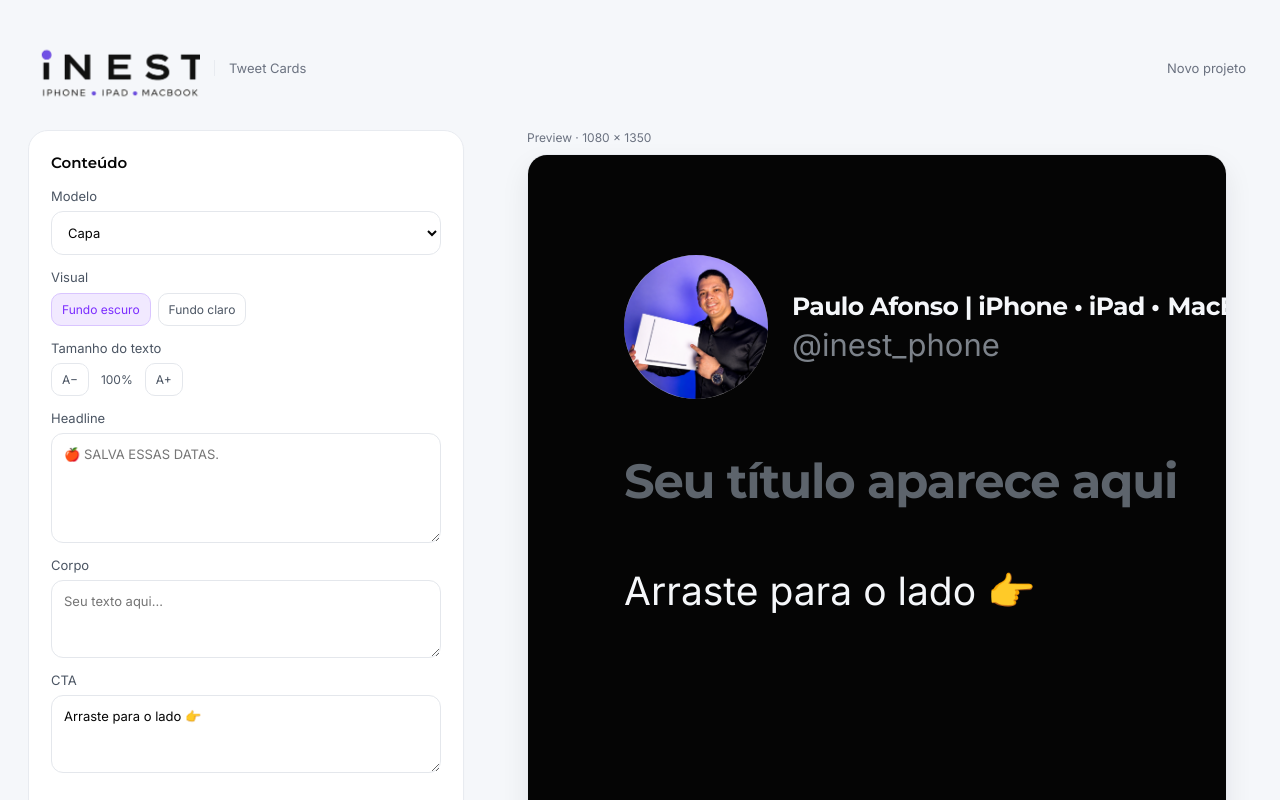
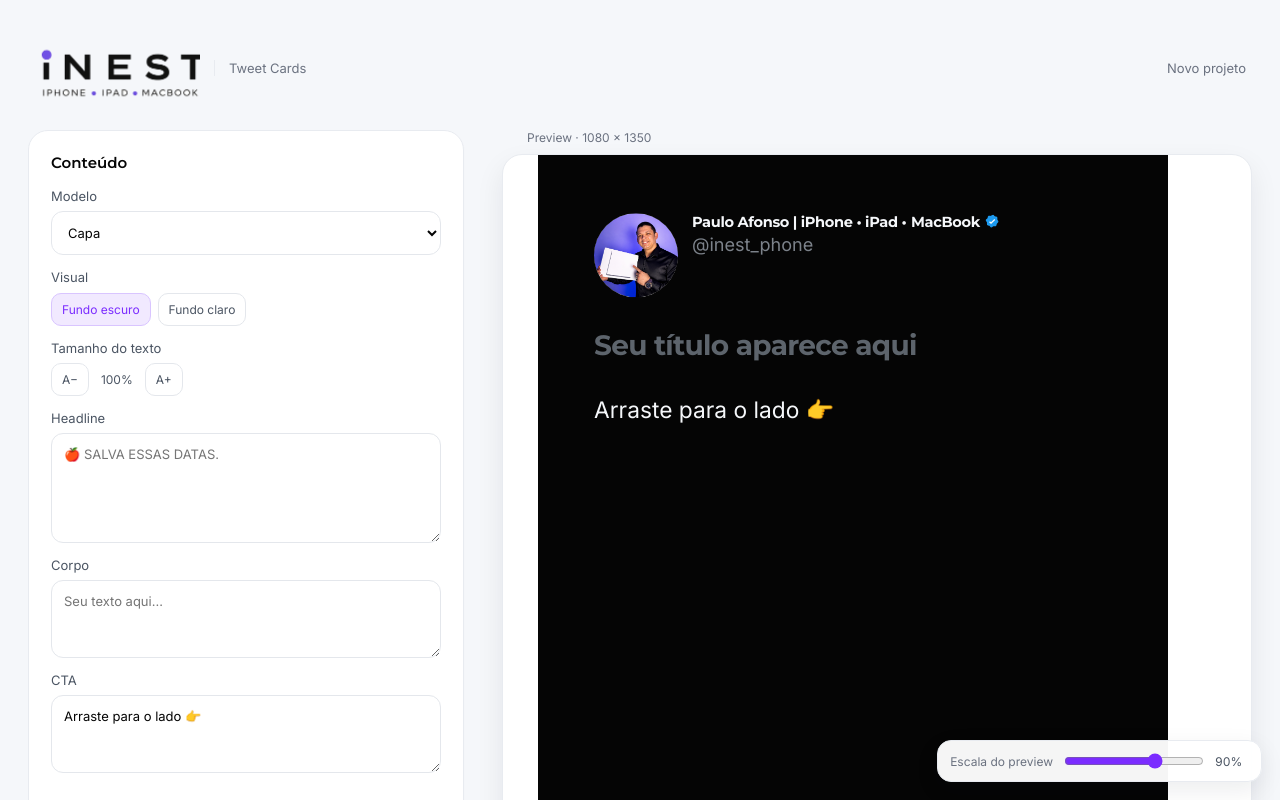
Before and after one commit to juniorguedes17-prog/app-post-tweets, a React (Vite) app: page / in a window 1280 px wide. Shown: the top 800 px of the page. Built offline with nearby package versions, Linux system fonts and the light colour scheme.

Commit message:
Fix card header overflow and add preview scale control

```diff
--- a/src/App.tsx
+++ b/src/App.tsx
@@ -9,10 +9,25 @@
 
 export default function App() {
   const [project, setProject] = useState<TweetProject>(newProject)
-  const [ready, setReady] = useState(false); const [tab, setTab] = useState<Tab>('content'); const [exporting, setExporting] = useState(false)
+  const [ready, setReady] = useState(false); const [tab, setTab] = useState<Tab>('content'); const [exporting, setExporting] = useState(false); const [previewZoom, setPreviewZoom] = useState(0.9)
   const { exportOne, exportAll } = useExport()
   useEffect(() => { loadProject().then(saved => { if (saved?.slides?.length) setProject(saved); setReady(true) }).catch(() => setReady(true)) }, [])
   useEffect(() => { if (ready) { const timer = setTimeout(() => saveProject({ ...project, updatedAt: Date.now() }), 350); return () => clearTimeout(timer) } }, [project, ready])
+  useEffect(() => {
+    const scaler = document.querySelector<HTMLElement>('.card-scaler')
+    if (!scaler) return
+    const updatePreviewScale = () => {
+      const width = Math.min(700, scaler.clientWidth)
+      const scale = width / 1080 * previewZoom
+      document.documentElement.style.setProperty('--preview-scale', String(scale))
+      document.documentElement.style.setProperty('--preview-height', `${width * 1.25 * previewZoom}px`)
+      document.documentElement.style.setProperty('--preview-offset', `${width * (1 - previewZoom) / 2}px`)
+    }
+    const observer = new ResizeObserver(updatePreviewScale)
+    observer.observe(scaler)
+    updatePreviewScale()
+    return () => observer.disconnect()
+  }, [ready, previewZoom])
   const active = useMemo(() => project.slides.find(s => s.id === project.activeSlideId) ?? project.slides[0], [project])
   const update = (patch: Partial<TweetSlide>) => setProject(p => ({ ...p, slides: p.slides.map(s => s.id === active.id ? { ...s, ...patch } : s) }))
   const select = (id: string) => setProject(p => ({ ...p, activeSlideId: id }))
@@ -36,5 +51,6 @@
       </aside>
       <section className="preview-column"><div className="preview-label">Preview · 1080 × 1350</div><div className="card-scaler"><TweetCard slide={active} onMediaAdjust={gesture} /></div><div className="desktop-slides"><SlideNavigator slides={project.slides} activeId={active.id} select={select} add={add} duplicate={duplicate} remove={remove} /></div></section>
     </div>
+    <label className="preview-zoom-control">Escala do preview <input aria-label="Escala do preview" type="range" min="0.7" max="1" step="0.05" value={previewZoom} onChange={event => setPreviewZoom(Number(event.target.value))} /><output>{Math.round(previewZoom * 100)}%</output></label>
   </main>
 }
--- a/src/styles/tokens.css
+++ b/src/styles/tokens.css
@@ -36,3 +36,18 @@
 .brand-lockup img { display:none }
 .brand-lockup::before { content:""; display:block; width:170px; height:72px; flex:0 0 170px; background:url("/assets/logo-inest-principal.png?v=header-v3") center 43% / 150% auto no-repeat }
 .brand-lockup span { padding-left:14px }
+
+/* Card header: the 1080px export canvas remains fixed while identity text wraps safely. */
+.tweet-header,.identity,.profile-name,.handle { max-width:100%; min-width:0; box-sizing:border-box }
+.tweet-header { align-items:flex-start; overflow:visible }
+.identity { flex:1 1 0 }
+.profile-name { white-space:normal; flex-wrap:wrap; overflow-wrap:anywhere; word-break:break-word }
+.handle { overflow-wrap:anywhere; word-break:break-word }
+
+/* Preview-only scale. Export remains exactly 1080 × 1350. */
+.preview-zoom-control { position:fixed; z-index:8; right:max(18px, env(safe-area-inset-right)); bottom:max(18px, env(safe-area-inset-bottom)); display:flex; align-items:center; gap:9px; padding:10px 12px; border:1px solid var(--inest-border); border-radius:14px; background:rgba(255,255,255,.96); box-shadow:0 8px 24px rgba(17,24,39,.08); color:var(--inest-muted); font-size:12px }
+.preview-zoom-control input { width:140px; accent-color:var(--inest-purple) }
+.preview-zoom-control output { min-width:34px; color:#4b5563; font-variant-numeric:tabular-nums }
+.card-scaler { overflow:hidden; max-width:100% }
+.card-scaler .tweet-card { transform:scale(var(--preview-scale, .65)); transform-origin:top left; margin-bottom:calc(var(--preview-height, 875px) - 1350px); margin-left:var(--preview-offset, 0px); }
+@media (max-width:799px) { .preview-zoom-control { right:auto; left:max(14px, env(safe-area-inset-left)); bottom:max(14px, env(safe-area-inset-bottom)); } }
```
